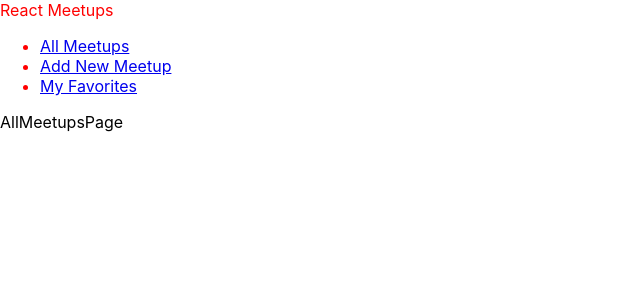
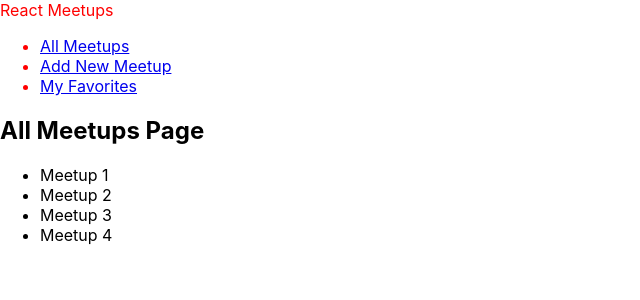
Before and after one commit to Wicoka/Test-React-Todo, a React (Create React App) app in the folder test-app/: page / in a window 1280 px wide. Shown: the top 300 px of the page, without its empty margins (0-640 px from the left). Built offline with nearby package versions, Linux system fonts and the light colour scheme.

Commit message:
Listing like ngFor

```diff
--- a/test-app/src/pages/AllMeetups.js
+++ b/test-app/src/pages/AllMeetups.js
@@ -1,6 +1,24 @@
+const DUMMY_DATA = [
+    { id: 1, title: 'Meetup 1' },
+    { id: 2, title: 'Meetup 2' },
+    { id: 3, title: 'Meetup 3' },
+    { id: 4, title: 'Meetup 4' }
+];
+
 function AllMeetupsPage(props) {
     return (
-        <div>AllMeetupsPage</div>
+        <section>
+            <h1>All Meetups Page</h1>
+            <ul>
+                {DUMMY_DATA.map((meetup) => {
+                    return (
+                        <li>
+                            {meetup.title}
+                        </li>
+                    );
+                })}
+            </ul>
+        </section>
     );
 }
 
```
